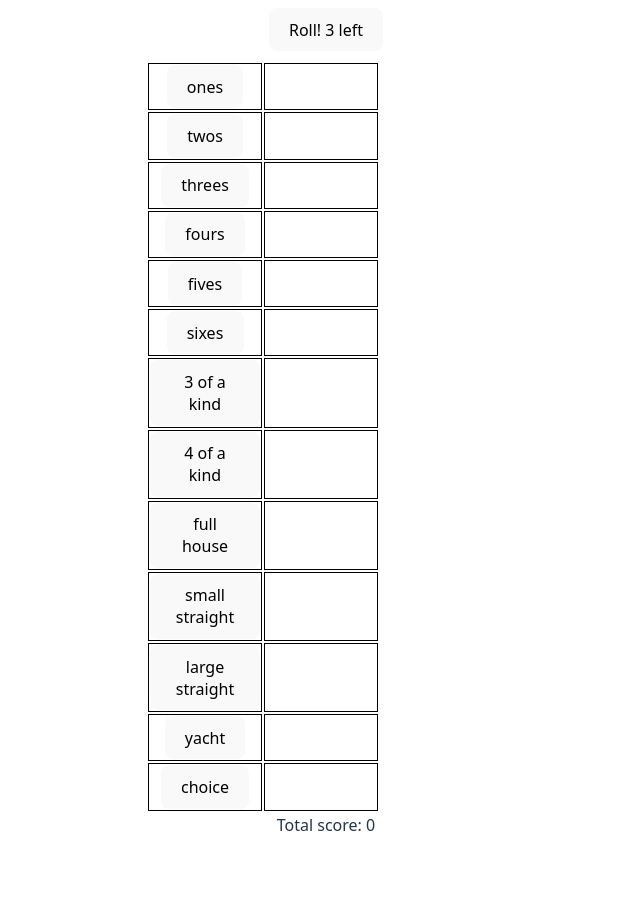
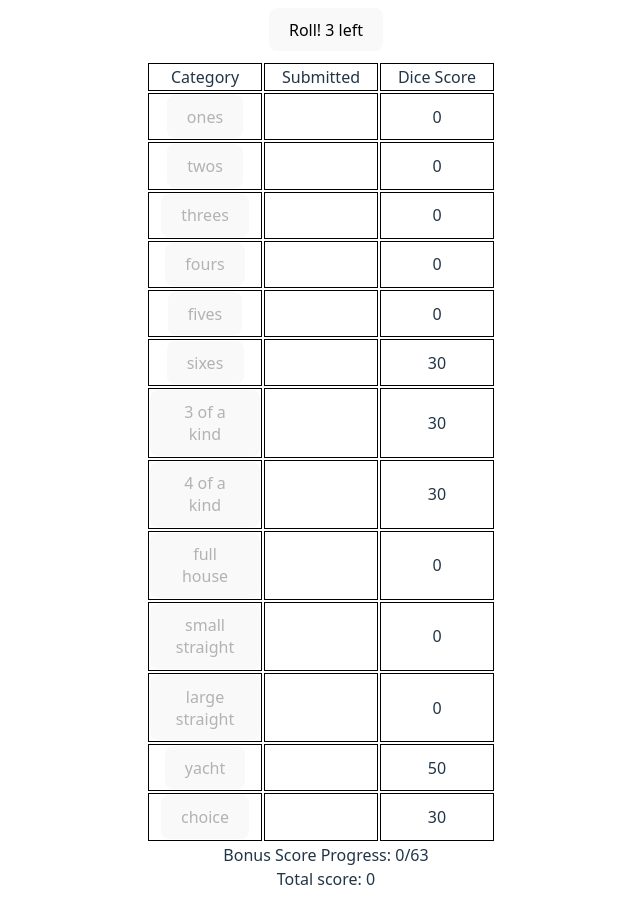
Before and after one commit to brookeireland/yacht-games, a React (Vite) app in the folder simple-yacht-game/: page / in a window 1280 px wide. Shown: the part 96-1019 px from the top of the page, without its empty margins (314-954 px from the left). Before the commit the page ends 965 px from the top, so only its background shows below. Built offline with nearby package versions, Linux system fonts and the light colour scheme.

Commit message:
simple version complete

```diff
--- a/simple-yacht-game/src/App.tsx
+++ b/simple-yacht-game/src/App.tsx
@@ -1,6 +1,8 @@
 import { useState } from "react";
 import "./App.css";
-import { categories } from "./categories";
+import { bonusScore, categories, Category, totalScore } from "./categories";
+
+//save top score in cookie
 
 function App() {
   const [dice, setDice] = useState([6, 6, 6, 6, 6]);
@@ -11,7 +13,6 @@ function App() {
     false,
     false,
   ]);
-  const [score, setScore] = useState(0);
   const [rollCount, setRollCount] = useState(3);
 
   function handleRollClick() {
@@ -27,9 +28,16 @@ function App() {
   }
 
   function handleDieClick(index: number) {
+    if (rollCount === 3) return;
     const selectedDupe: boolean[] = structuredClone(isSelected);
     selectedDupe[index] = !selectedDupe[index];
     setIsSelected(selectedDupe);
+  }
+
+  function handleSubmitClick(cat: Category) {
+    cat.value = cat.calculate(dice);
+    setRollCount(3);
+    setIsSelected([false, false, false, false, false]);
   }
 
   return (
@@ -57,26 +65,33 @@ function App() {
       </button>
       <table>
         <tbody>
+          <tr>
+            <td> Category</td>
+            <td>Submitted</td>
+            <td>Dice Score</td>
+          </tr>
           {categories.map((cat) => {
             return (
               <tr>
                 <td>
                   <button
+                    disabled={cat.value !== null || rollCount === 3}
                     onClick={() => {
-                      if (rollCount === 0) setRollCount(3);
-                      cat.calculate();
+                      handleSubmitClick(cat);
                     }}
                   >
                     {cat.name}
                   </button>
                 </td>
                 <td>{cat.value}</td>
+                <td>{cat.calculate(dice)}</td>
               </tr>
             );
           })}
         </tbody>
       </table>
-      <div>Total score: {score}</div>
+      <div>Bonus Score Progress: {bonusScore()}/63</div>
+      <div>Total score: {totalScore()}</div>
     </>
   );
 }
```
